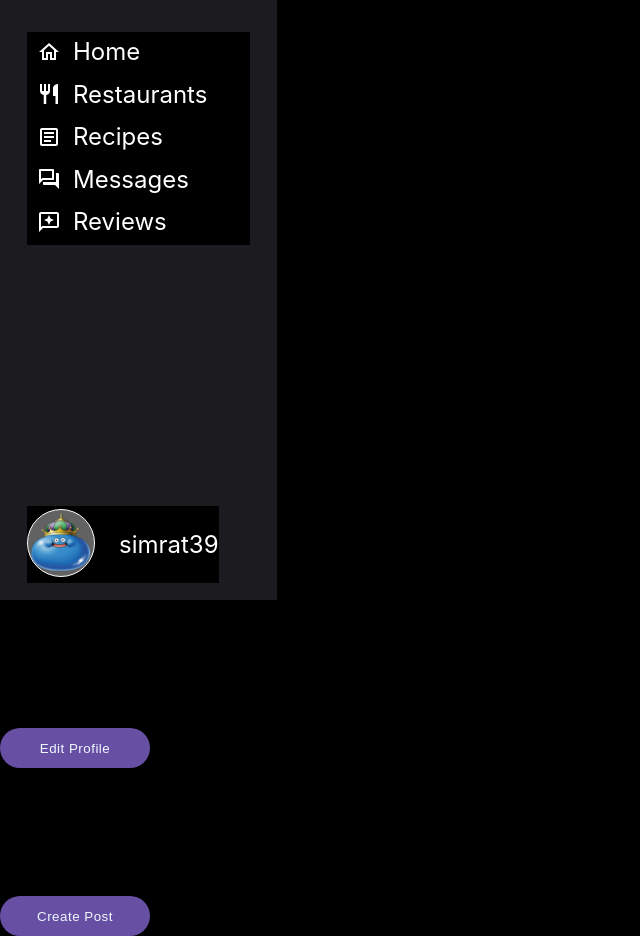
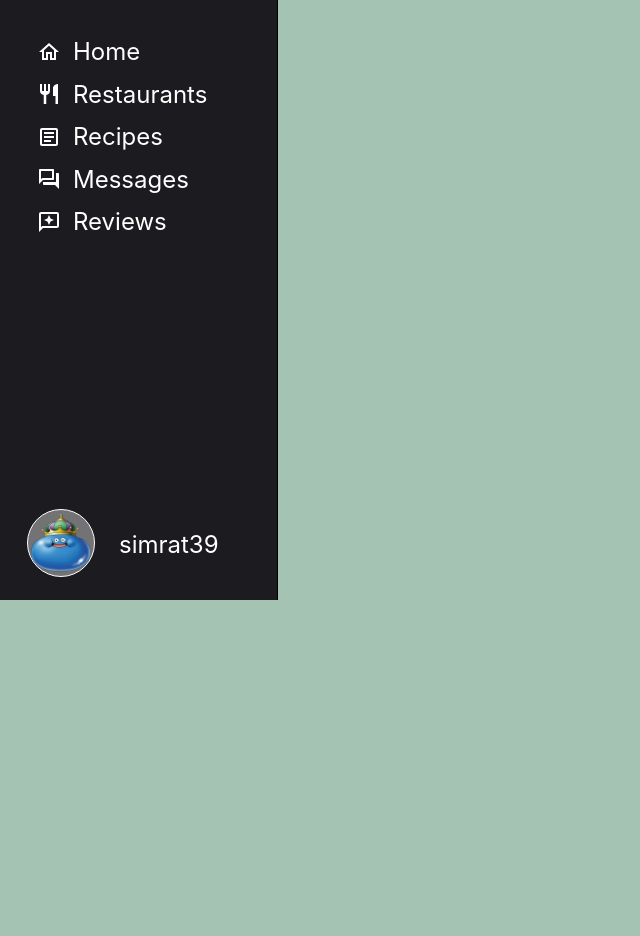
Before and after one commit to usman-arshad1/Foodophilic-Web, a React (Vite) app: page / in a window 1280 px wide. Shown: the part 200-1136 px from the top of the page, without its empty margins (0-640 px from the left). After the commit the page ends 800 px from the top, so only its background shows below. Built offline with nearby package versions, Linux system fonts and the light colour scheme.

Commit message:
changed the css

```diff
--- a/src/App.css
+++ b/src/App.css
@@ -2,12 +2,7 @@ body,
 html {
   margin: 0;
   padding: 0;
-  background-color: black;
-  height: 100vh;
-}
 
-.App{
-  height: 100%;
 }
 
 * {
--- a/src/components/Login.jsx
+++ b/src/components/Login.jsx
@@ -2,16 +2,16 @@ import "./../styles/login.css";
 
 const LoginPage = () => {
   return (
-    <div className="page">
+    <div className="login-page">
         <div className="loginSection">
-            <img src = "src\assets\Food_Network_logo.svg.png" className="logo"></img>
+            <img src = "src\assets\Food_Network_logo.svg.png" className="login-logo"></img>
             <form action="" method="get" className="login">
             <input type="text" placeholder="Username"/>
             <input type="password" name="password" id="password" placeholder="Password"/>
-            <div className="forgetPassword">Forget Password?</div>
-            <button type = "submit">Login</button>
+            <div className="login-forgetPassword">Forget Password?</div>
+            <button type = "submit" className= "login-btn" >Login</button>
             </form>
-            <div className = "line" >
+            <div className = "login-line" >
             </div>
             <div id= "orText">
              OR
@@ -23,7 +23,7 @@ const LoginPage = () => {
             </form>
 
         </div>
-        <div className="banner">There is no love
+        <div className="login-banner">There is no love
             sincerer than the
             love of food
         </div>
--- a/src/main.jsx
+++ b/src/main.jsx
@@ -8,7 +8,6 @@ import './index.css'
 ReactDOM.createRoot(document.getElementById('root')).render(
   <React.StrictMode>
     <App />
-    <EditProfile/>
-    <CreatePost />
+
   </React.StrictMode>,
 )
--- a/src/styles/login.css
+++ b/src/styles/login.css
@@ -1,15 +1,11 @@
-* {
-    padding:0;
-    background-color: black;
-}
 
-.page{
+.login-page{
     display: grid;
     grid-template-columns: 1fr 3fr;
     height: 100vh;
 }
 
-.logo{
+.login-logo{
     max-height: 200px;
     background-color: #343333;
     margin-left: 97.5px;
@@ -30,7 +26,7 @@
     align-items: center;
 }
 
-input{
+.login-page input{
     margin-top: 10%;
     background-color: #2B2B2B;
     height:50px;
@@ -41,8 +37,8 @@ input{
     color:aliceblue;
 }
 
-button{
-    margin-top: 10%;
+.login-page button{
+
     border:none;
     display: flex;
     flex-direction: column;
@@ -62,22 +58,24 @@ button{
     font-weight:300;
 }
 
-button:hover{
+
+.login-page button:hover{
     background-color: aliceblue;
     color:#6750A4;
     font-weight: 700;
     border: 2px solid #6750A4;
 }
 
-.banner{
+.login-banner{
     grid-column: 2;
     font-family: 'Franklin Gothic Medium', 'Arial Narrow', Arial, sans-serif;
     font-size: 128px;
     text-align: center;
     color:aliceblue;
+    background-color: black;
 }
 
-.line{
+.login-line{
     margin-top: 10%;
     width: 100%;
     height: 1px;
@@ -100,10 +98,15 @@ button:hover{
     margin-top: 0%;
 }
 
-.forgetPassword{
+.login-forgetPassword{
     width: 80%;
     margin-top: 1%;
     background: none;
     color:#8F8F8F;
     text-align: right;
 }
+
+
+.login-btn{
+    margin-top: 10%;
+}
```
Also changed, not shown: src/App.jsx (+5 -4 lines).
